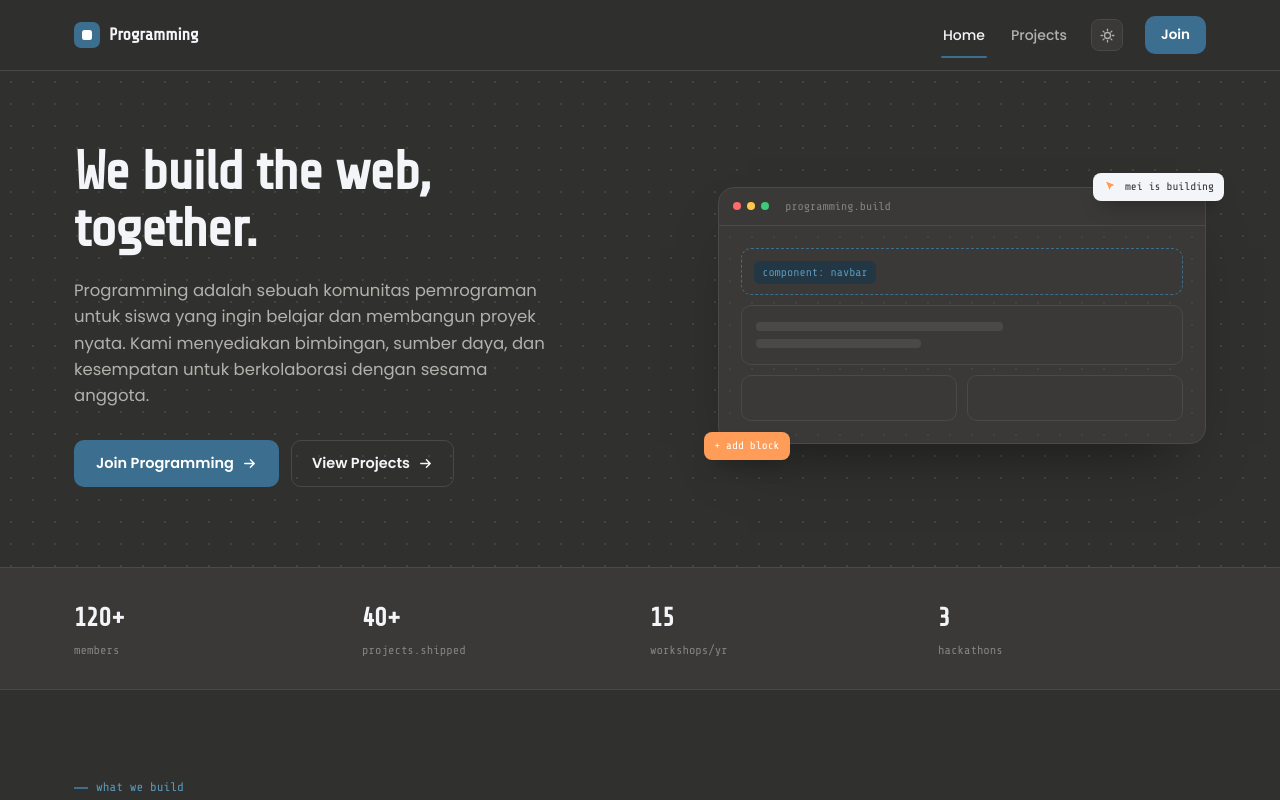
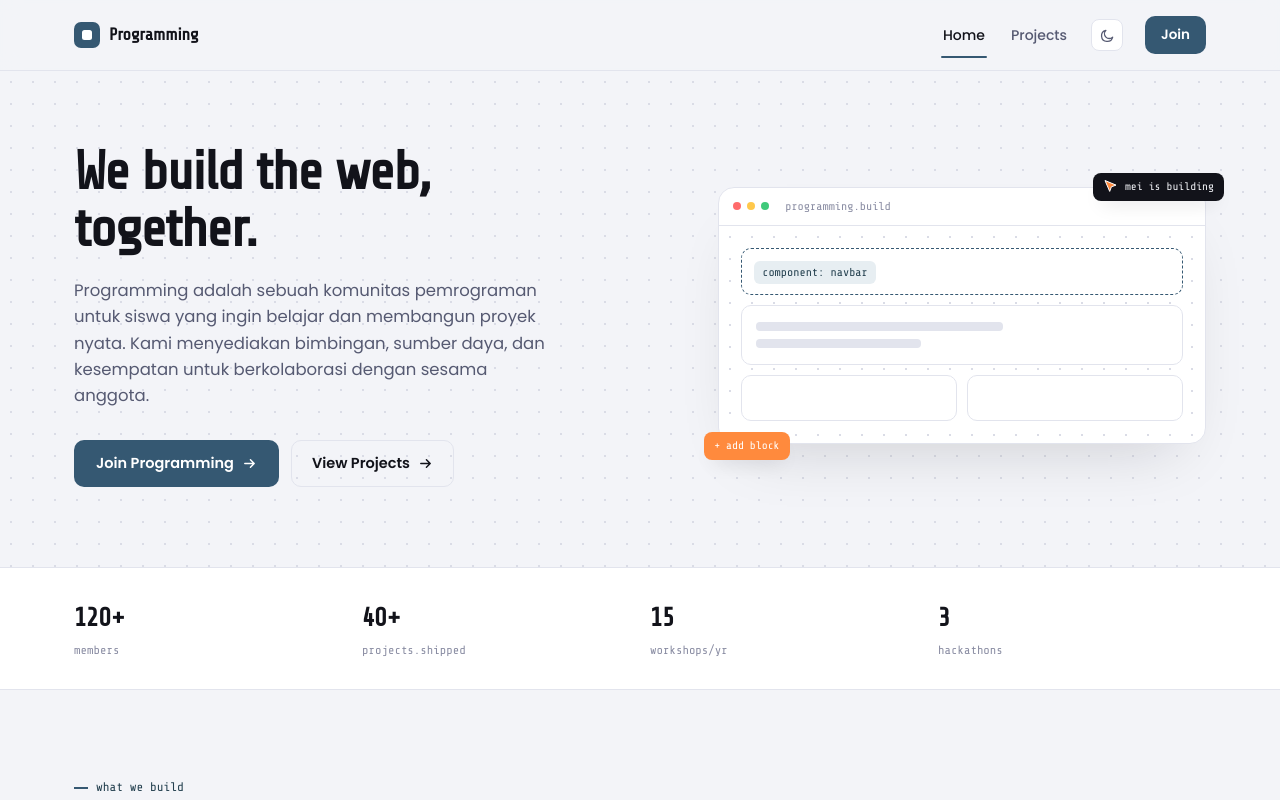
Before and after one commit to brah4729/Programming-web, a Next.js app: page / in a window 1280 px wide. Shown: the top 800 px of the page. Built offline with nearby package versions, Linux system fonts and the light colour scheme.

Commit message:
changed main theme to white

```diff
--- a/app/globals.css
+++ b/app/globals.css
@@ -2,8 +2,27 @@
 @tailwind components;
 @tailwind utilities;
 
-/* ---------- theme tokens (dark is the default / primary theme) ---------- */
+/* ---------- theme tokens (light is the default / primary theme) ---------- */
 :root {
+  --bg: #f3f4f8;
+  --bg-elevated: #ffffff;
+  --bg-input: #ffffff;
+  --line: #e2e4ed;
+  --ink: #12131a;
+  --ink-soft: #565a72;
+  --ink-faint: #8a8da3;
+  --accent: #355872;
+  --accent-deep: #24404f;
+  --accent-tint: #e7eef2;
+  --amber: #ff8a3d;
+  --dot: #dadce6;
+  --live: #2fbf8f;
+  --shadow: rgba(18, 19, 26, 0.18);
+  --emphasis-bg: #12131a;
+  --emphasis-ink-soft: #9799ad;
+}
+
+:root.dark {
   --bg: #30302e;
   --bg-elevated: #3a3937;
   --bg-input: #3a3937;
@@ -20,25 +39,6 @@
   --shadow: rgba(0, 0, 0, 0.55);
   --emphasis-bg: #242422;
   --emphasis-ink-soft: #9c9a95;
-}
-
-:root.light {
-  --bg: #f3f4f8;
-  --bg-elevated: #ffffff;
-  --bg-input: #ffffff;
-  --line: #e2e4ed;
-  --ink: #12131a;
-  --ink-soft: #565a72;
-  --ink-faint: #8a8da3;
-  --accent: #355872;
-  --accent-deep: #24404f;
-  --accent-tint: #e7eef2;
-  --amber: #ff8a3d;
-  --dot: #dadce6;
-  --live: #2fbf8f;
-  --shadow: rgba(18, 19, 26, 0.18);
-  --emphasis-bg: #12131a;
-  --emphasis-ink-soft: #9799ad;
 }
 
 * {
--- a/app/layout.tsx
+++ b/app/layout.tsx
@@ -26,12 +26,12 @@ export const metadata: Metadata = {
     "A hands-on programming club for students who'd rather ship something than just talk about it.",
 };
 
-// Runs before paint so a saved "light" preference applies with no flash.
-// Dark is the default theme: no class needed, it's what :root already is.
+// Runs before paint so a saved "dark" preference applies with no flash.
+// Light is the default theme: no class needed, it's what :root already is.
 const themeInitScript = `
 try {
   var t = localStorage.getItem('asm-theme');
-  if (t === 'light') document.documentElement.classList.add('light');
+  if (t === 'dark') document.documentElement.classList.add('dark');
 } catch (e) {}
 `;
 
--- a/components/ThemeToggle.tsx
+++ b/components/ThemeToggle.tsx
@@ -4,22 +4,22 @@ import { useEffect, useState } from "react";
 import { SunIcon, MoonIcon } from "./Icons";
 
 export default function ThemeToggle() {
-  const [isLight, setIsLight] = useState(false);
+  const [isDark, setIsDark] = useState(false);
   const [mounted, setMounted] = useState(false);
 
   useEffect(() => {
-    setIsLight(document.documentElement.classList.contains("light"));
+    setIsDark(document.documentElement.classList.contains("dark"));
     setMounted(true);
   }, []);
 
   function toggle() {
     const root = document.documentElement;
-    const next = !root.classList.contains("light");
-    root.classList.toggle("light", next);
+    const next = !root.classList.contains("dark");
+    root.classList.toggle("dark", next);
     try {
-      localStorage.setItem("asm-theme", next ? "light" : "dark");
+      localStorage.setItem("asm-theme", next ? "dark" : "light");
     } catch (e) {}
-    setIsLight(next);
+    setIsDark(next);
   }
 
   // Avoid a hydration mismatch: render a neutral placeholder until mounted.
@@ -31,10 +31,10 @@ export default function ThemeToggle() {
     <button
       onClick={toggle}
       className="icon-btn"
-      aria-label={isLight ? "Switch to dark mode" : "Switch to light mode"}
-      title={isLight ? "Switch to dark mode" : "Switch to light mode"}
+      aria-label={isDark ? "Switch to light mode" : "Switch to dark mode"}
+      title={isDark ? "Switch to light mode" : "Switch to dark mode"}
     >
-      {isLight ? <MoonIcon /> : <SunIcon />}
+      {isDark ? <SunIcon /> : <MoonIcon />}
     </button>
   );
 }
```
